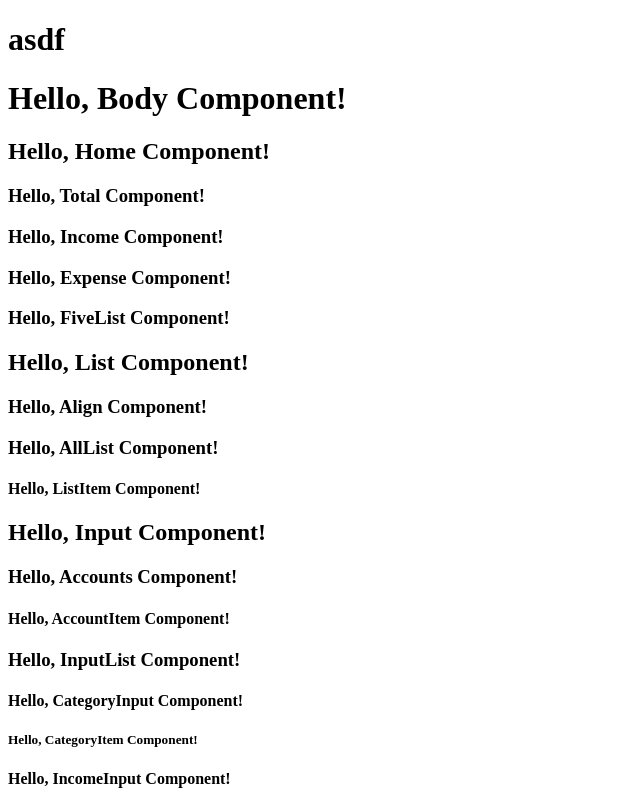
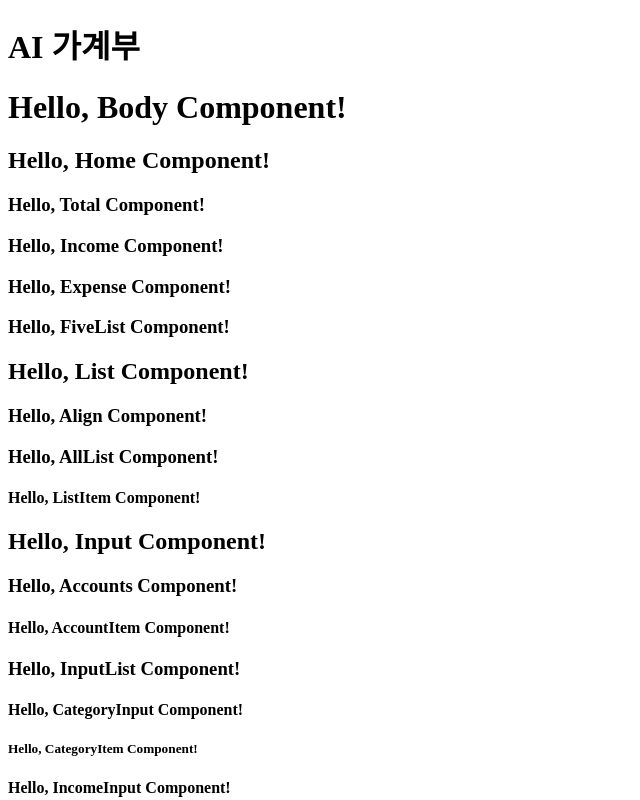
Before and after one commit to SCESecure/AI_Account_Tracker, a React (Vite) app: page / in a window 1280 px wide. Shown: the top 800 px of the page, without its empty margins (0-640 px from the left). Built offline with nearby package versions, Linux system fonts and the light colour scheme.

Commit message:
버튼에 따라 제목 변경

```diff
--- a/src/components/Header.tsx
+++ b/src/components/Header.tsx
@@ -1,14 +1,19 @@
 import type { ScreenStatus } from "../App";
 
 export default function Header({ screen }: { screen: ScreenStatus }) {
-  const title = (screen: ScreenStatus): string => {
-    if (screen.isHome) return "AI 가계부";
-    if (screen.isList) return "리스트";
-  };
-
   return (
     <>
-      <h1>asdf</h1>
+      <h1>
+        {screen.isHome
+          ? "AI 가계부"
+          : screen.isList
+            ? "자산 리스트"
+            : screen.isInput
+              ? "입력"
+              : screen.isStat
+                ? "통계"
+                : "AI 분석"}
+      </h1>
     </>
   );
 }
--- a/src/components/Menu/MenuButton.tsx
+++ b/src/components/Menu/MenuButton.tsx
@@ -1,6 +1,3 @@
-import { useState } from "react";
-import type { ScreenStatus } from "../../App";
-
 export default function MenuButton({
   screenHandler,
 }: {
```
